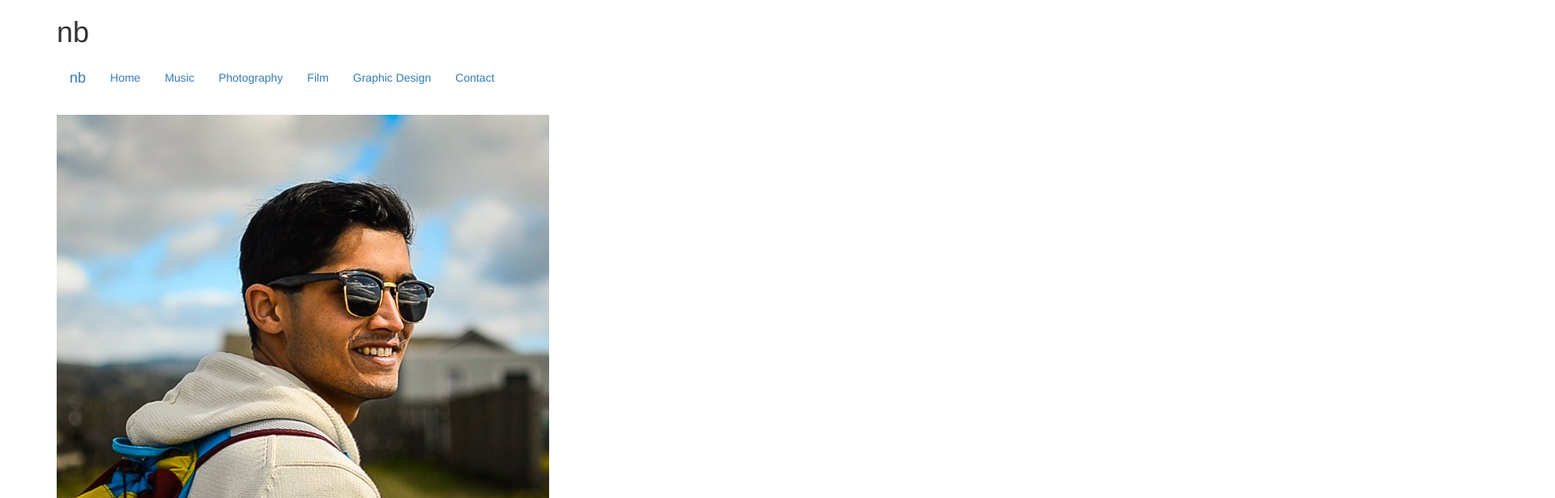
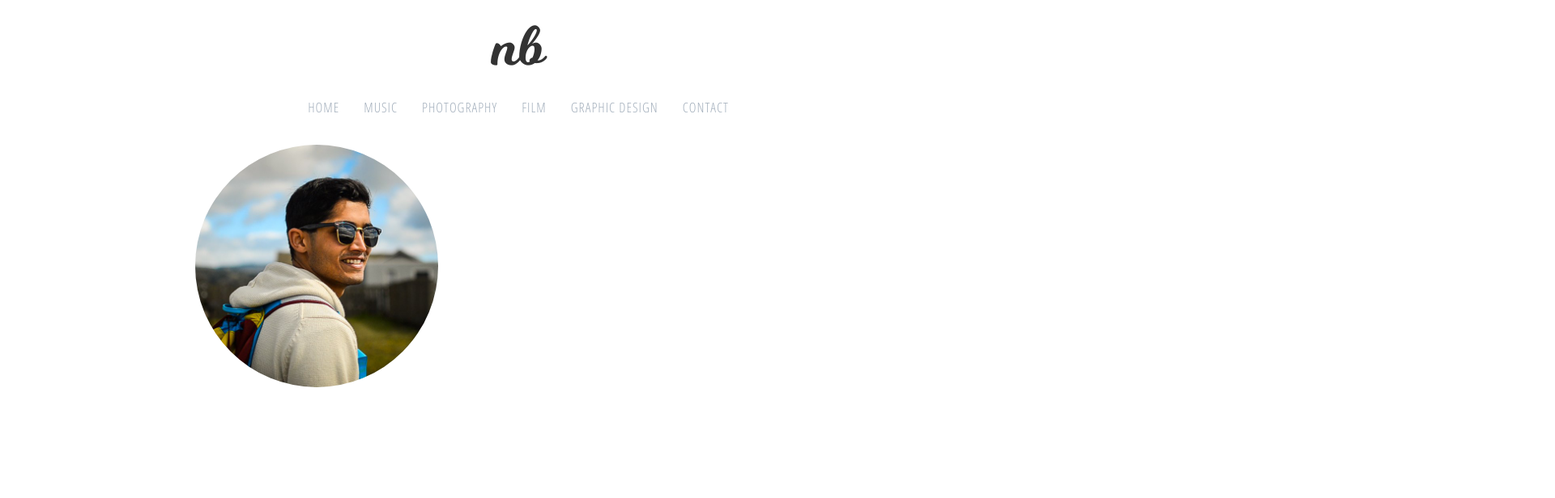
Before and after one commit to nbhat000/nikhil-personal-website, a plain HTML site: page index.html in a window 1280 px wide. Shown: the top 616 px of the page at 81% size, 1920 px wide, since content can reach past the window. Drawn offline with nearby package versions, Linux system fonts and the light colour scheme.

Commit message:
fixed css import in index.html

```diff
--- a/index.html
+++ b/index.html
@@ -9,7 +9,7 @@
   <script src="https://maxcdn.bootstrapcdn.com/bootstrap/3.3.7/js/bootstrap.min.js"></script>
   <script src="js/main.js" type="text/javascript"></script>
   <link href="https://fonts.googleapis.com/css?family=Open+Sans+Condensed:300|Pacifico" rel="stylesheet">
-  <link rel="stylesheet" href="css/newStyle.css" type="text/css">
+  <link rel="stylesheet" href="css/style.css" type="text/css">
 </head>
 <body>
   <div class="container">
```
